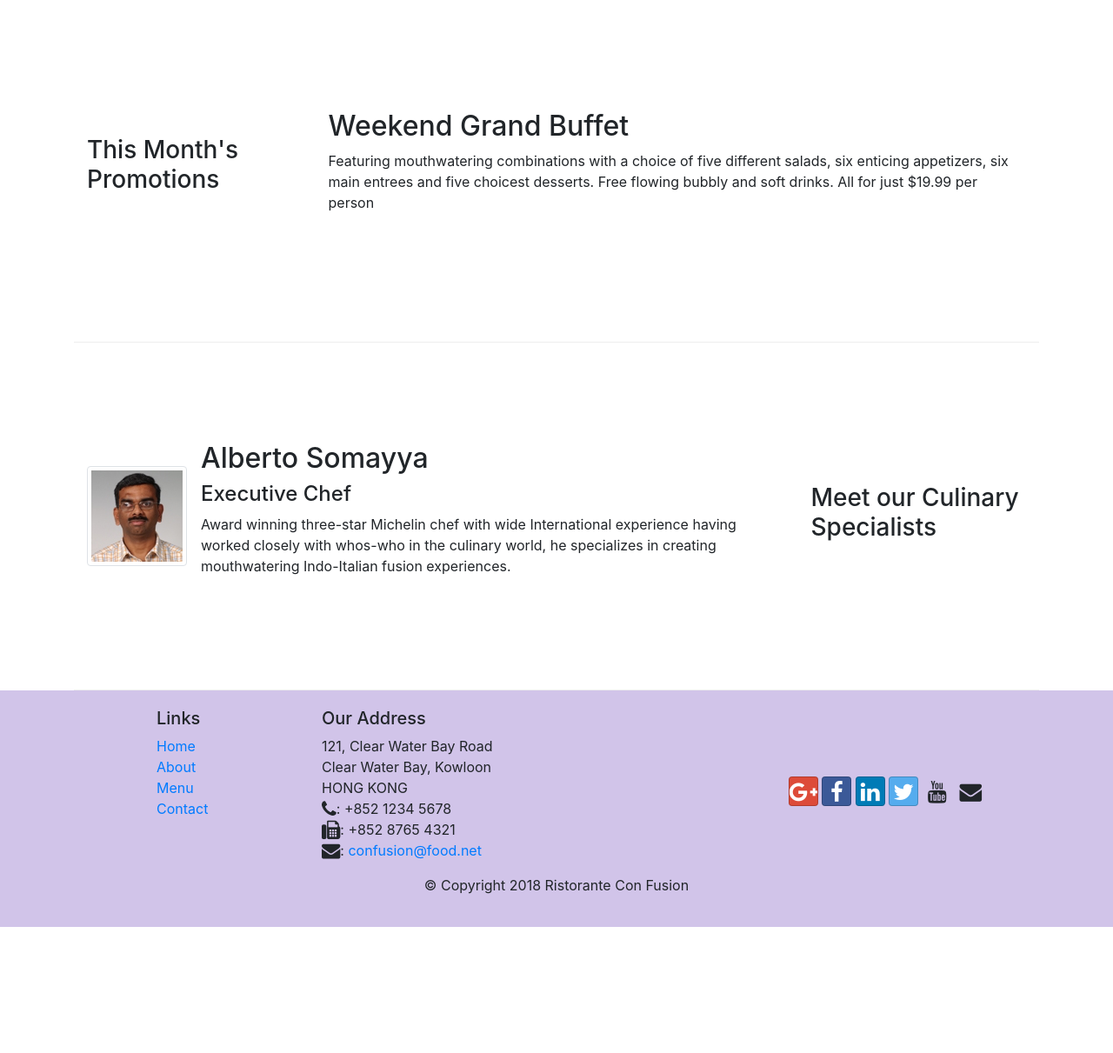
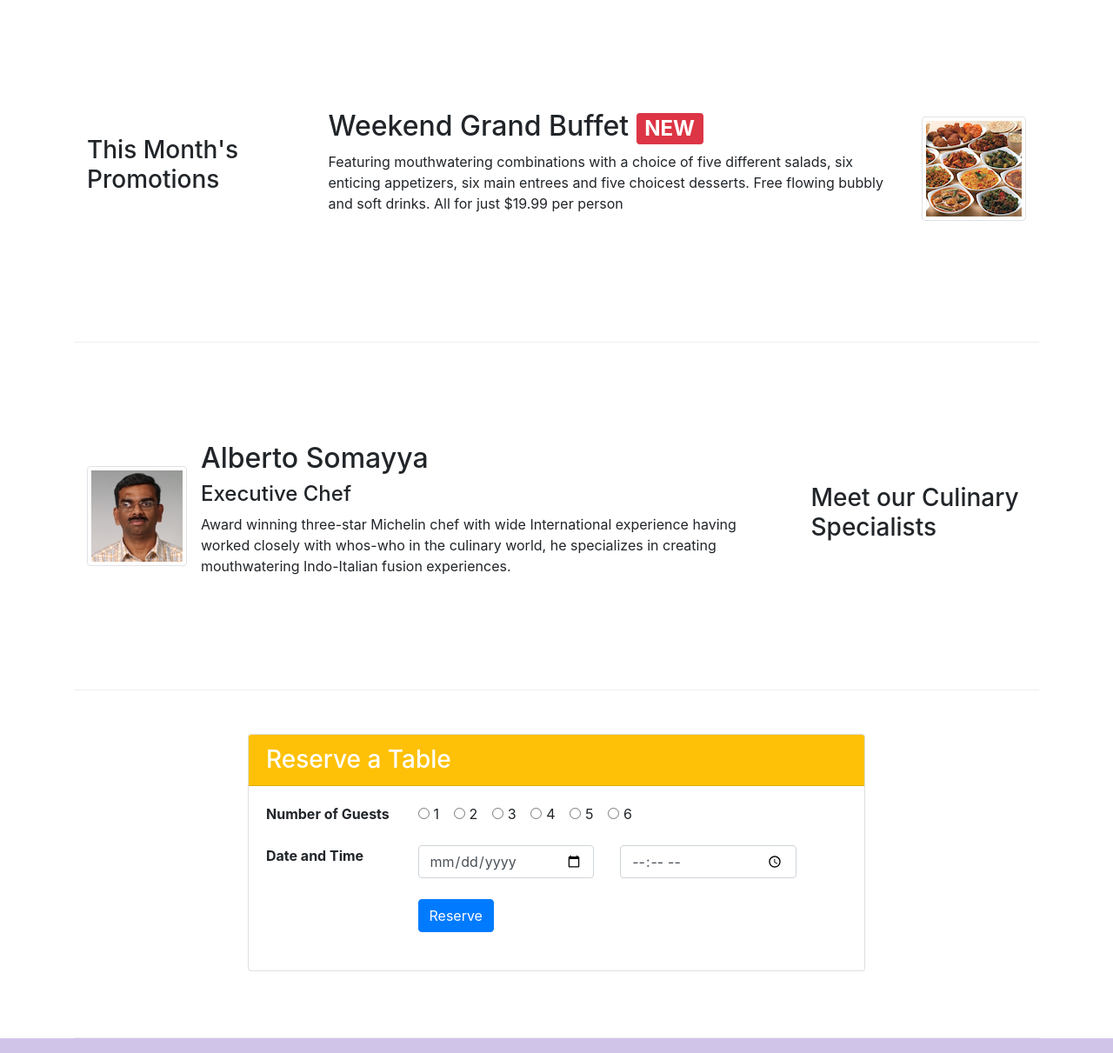
Before and after one commit to msksaul/Bootstrap, a website: page index.html in a window 1280 px wide. Shown: the part 740-1951 px from the top of the page at 87% size. Before the commit the page ends 1806 px from the top, so only its background shows below. Drawn offline with nearby package versions, Linux system fonts and the light colour scheme.

Commit message:
Assignment 2: Bootstrap CSS Components

```diff
--- a/index.html
+++ b/index.html
@@ -44,8 +44,11 @@
                     <h1>Ristorante con Fusion</h1>
                     <p>We take inspiration from the World's best cuisines, and create a unique fusion experience. Our lipsmacking creations will tickle your culinary senses!</p>
                 </div>
-                <div class='col-12 col-sm align-self-center'>
+                <div class='col-12 col-sm-3 align-self-center'>
                     <img src='img/logo.png' class='img-fluid'>
+                </div>
+                <div class='col-12 col-sm-3 align-self-center'>
+                    <a href='#reservation' type='button' class='btn btn-warning btn-sm btn-block'>Reserve Table</a>
                 </div>
             </div>
         </div>
@@ -76,8 +79,15 @@
                 <h3>This Month's Promotions</h3>
             </div>
             <div class='col col-sm col-md'>
-                <h2>Weekend Grand Buffet</h2>
-                <p>Featuring mouthwatering combinations with a choice of five different salads, six enticing appetizers, six main entrees and five choicest desserts. Free flowing bubbly and soft drinks. All for just $19.99 per person </p>
+                <div class='media'>
+                    <div class='media-body'>
+                        <h2 class='mt-0'>Weekend Grand Buffet
+                            <span class='badge badge-danger'>NEW</span>
+                        </h2>
+                        <p class='d-none d-sm-block'>Featuring mouthwatering combinations with a choice of five different salads, six enticing appetizers, six main entrees and five choicest desserts. Free flowing bubbly and soft drinks. All for just $19.99 per person </p>
+                    </div>
+                    <img class='d-flex ml-3 img-thumbnail align-self-center' src='img/buffet.png' alt='buffet'>
+                </div>
             </div>
         </div>
 
@@ -92,6 +102,64 @@
                         <h2 class='mt-0'>Alberto Somayya</h2>
                         <h4>Executive Chef</h4>
                         <p class='d-none d-sm-block'>Award winning three-star Michelin chef with wide International experience having worked closely with whos-who in the culinary world, he specializes in creating mouthwatering Indo-Italian fusion experiences. </p>
+                    </div>
+                </div>
+            </div>
+        </div>
+        <div id='reservation' class='row row-content justify-content-center'>
+            <div class='col-12 col-sm-8'>
+                <div class='card'>
+                    <h3 class='card-header bg-warning text-white'>Reserve a Table</h3>
+                    <div class='card-body'>
+                        <form action="submit">
+                            <dl class='form-group row'>
+                                <dt class='col-12 col-sm-3'>Number of Guests</dt>
+                                <dd class='col-auto'>
+                                    <div class="form-check form-check-inline">
+                                        <input class="form-check-input" type="radio" name="inlineRadioOptions" id="inlineRadio1" value="option1">
+                                        <label class="form-check-label" for="inlineRadio1">1</label>
+                                    </div>
+                                    <div class="form-check form-check-inline">
+                                        <input class="form-check-input" type="radio" name="inlineRadioOptions" id="inlineRadio2" value="option2">
+                                        <label class="form-check-label" for="inlineRadio2">2</label>
+                                    </div>
+                                    <div class="form-check form-check-inline">
+                                        <input class="form-check-input" type="radio" name="inlineRadioOptions" id="inlineRadio3" value="option3">
+                                        <label class="form-check-label" for="inlineRadio3">3</label>
+                                    </div>
+                                    <div class="form-check form-check-inline">
+                                        <input class="form-check-input" type="radio" name="inlineRadioOptions" id="inlineRadio3" value="option3">
+                                        <label class="form-check-label" for="inlineRadio3">4</label>
+                                    </div>
+                                    <div class="form-check form-check-inline">
+                                        <input class="form-check-input" type="radio" name="inlineRadioOptions" id="inlineRadio3" value="option3">
+                                        <label class="form-check-label" for="inlineRadio3">5</label>
+                                    </div>
+                                    <div class="form-check form-check-inline">
+                                        <input class="form-check-input" type="radio" name="inlineRadioOptions" id="inlineRadio3" value="option3">
+                                        <label class="form-check-label" for="inlineRadio3">6</label>
+                                    </div>
+                                </dd>
+                            </dl>
+                            <dl class='form-group row'>
+                                <dt class='col-12 col-sm-3'>Date and Time</dt>
+                                <dd class='col-12 col-md-4'>
+                                    <input type='date' class='form-control' id='date' name='date'
+                                    placeholder='Date'>
+                                </dd>
+                                <dd class='col-12 col-md-4'>
+                                    <input type='time' class='form-control' id='time' name='time'
+                                    placeholder='Time'>
+                                </dd>
+                            </dl>
+                            <dl class='form-group row'>
+                                <dd class='offset-md-3 col-md-2'>
+                                    <button type='submit' class='btn btn-primary'>
+                                        Reserve
+                                    </button>
+                                </dd>
+                            </dl>
+                        </form>
                     </div>
                 </div>
             </div>
```
